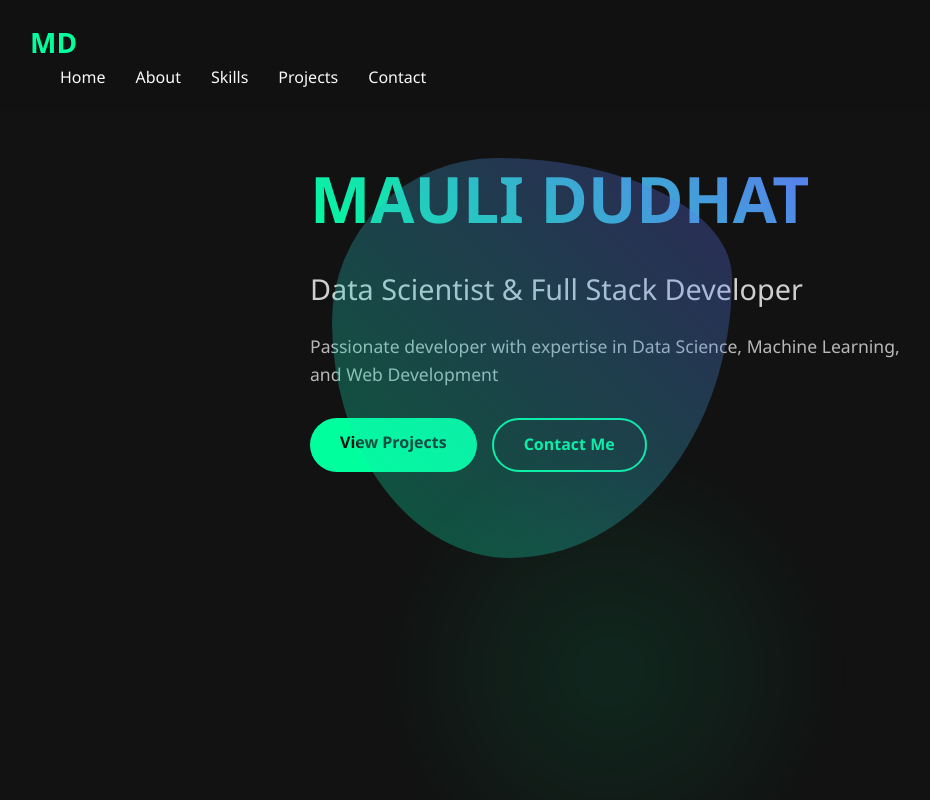
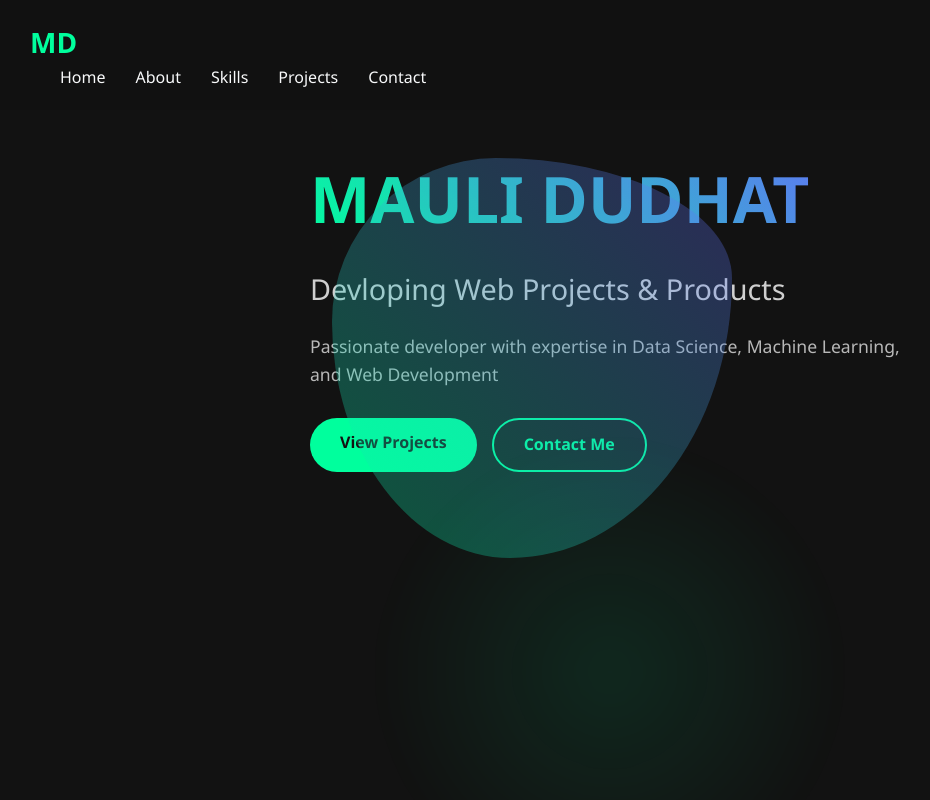
Before and after one commit to mauli-009/MyPortfolio, a plain HTML site: page index.html in a window 1280 px wide. Shown: the top 800 px of the page, without its empty margins (30-960 px from the left). Drawn offline with Linux system fonts and the light colour scheme.

Commit message:
changess a heading

```diff
--- a/index.html
+++ b/index.html
@@ -33,7 +33,7 @@
         <div class="container">
             <div class="hero-content">
                 <h1>MAULI DUDHAT</h1>
-                <h2>Data Scientist & Full Stack Developer</h2>
+                <h2>Devloping Web Projects & Products</h2>
                 <p>Passionate developer with expertise in Data Science, Machine Learning, and Web Development</p>
                 <div class="cta-buttons">
                     <a href="#projects" class="btn primary">View Projects</a>
```
